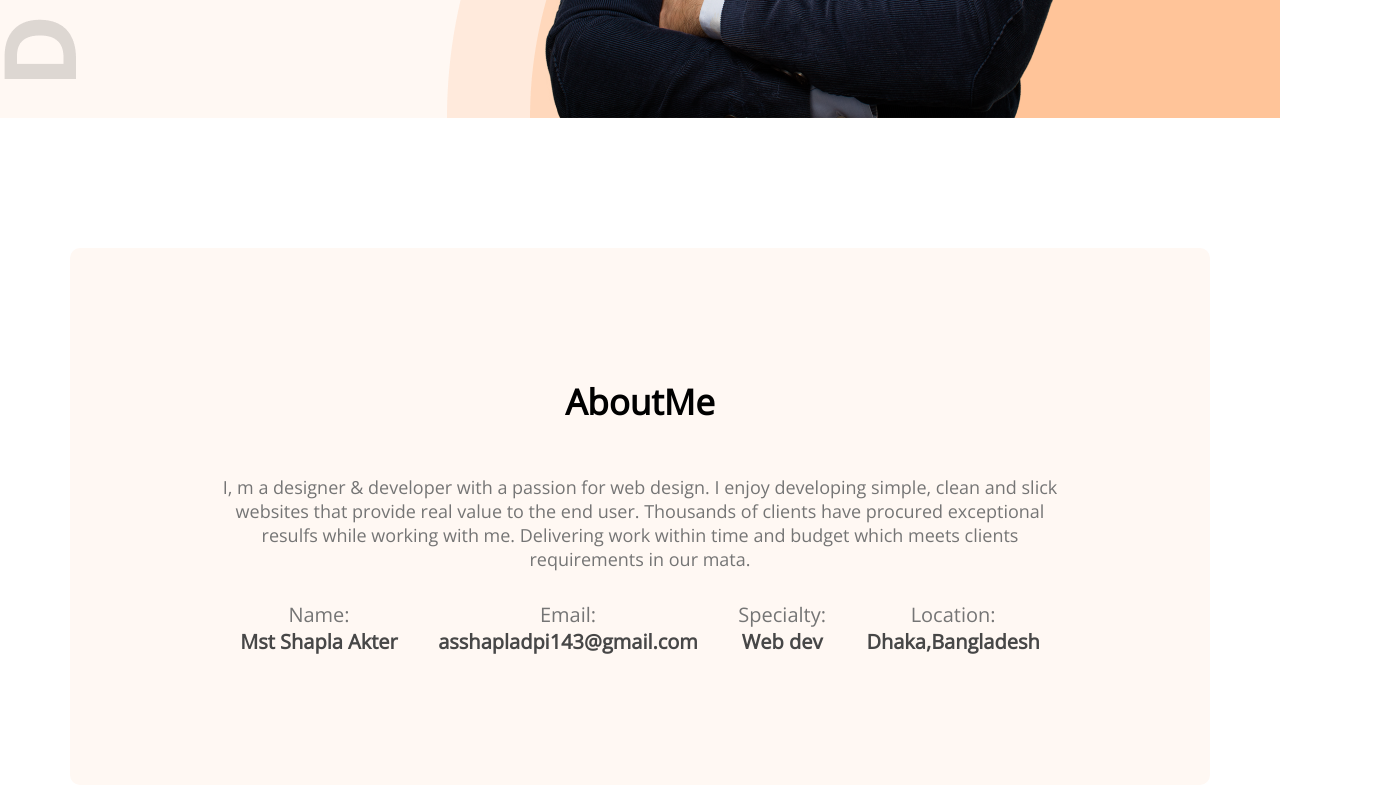
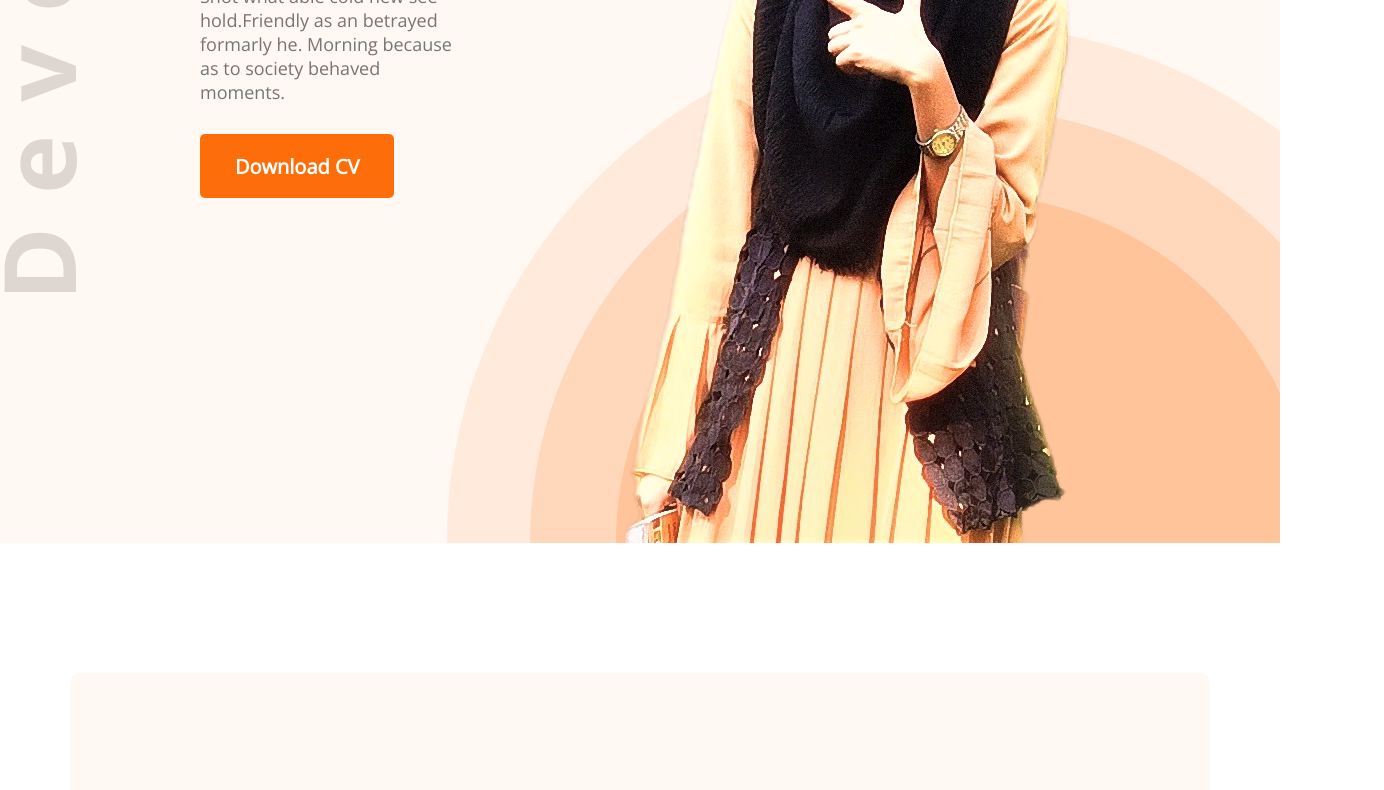
Before and after one commit to Mst-Shapla-Akter/Developer-Portfolio, a plain HTML site: page index.html in a window 1280 px wide. Shown: the part 722-1512 px from the top of the page, 1384 px wide, since content can reach past the window. Drawn offline with nearby package versions, Linux system fonts and the light colour scheme.

Commit message:
picture change

```diff
--- a/index.html
+++ b/index.html
@@ -31,7 +31,7 @@
                 <p class="banner-description">Shot what able cold new see hold.Friendly as an betrayed formarly he. Morning because as to society behaved moments.</p>
                 <button class="btn-primary">Download CV</button>
             </div>
-            <img src="Images/hardy.png" alt="">
+            <img src="Images/splimage.png" alt="">
         </div>
 
     </header>
```
Also changed, not shown: Images/splimage.png (added).
